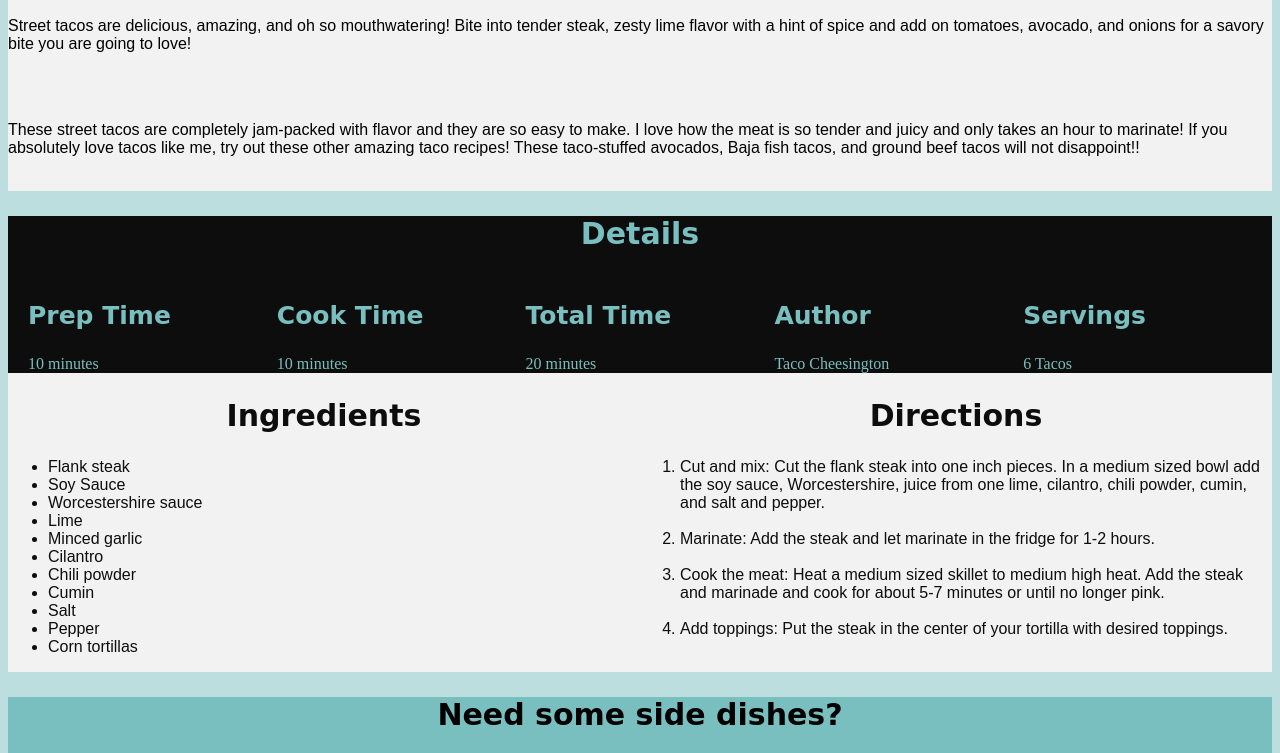
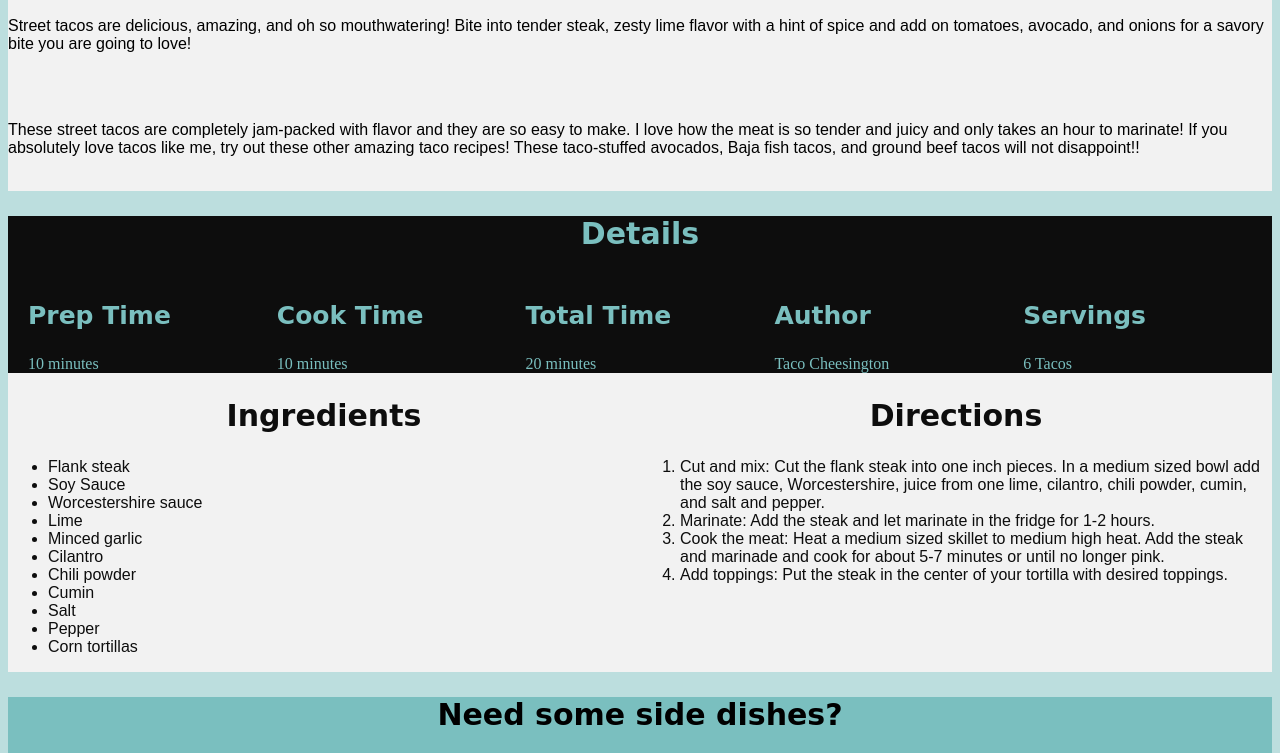
Before and after one commit to ericafor/Recipe_, a plain HTML site: page index.html in a window 1280 px wide. Shown: the part 503-1256 px from the top of the page. Drawn offline with Linux system fonts and the light colour scheme; grey boxes are pictures that could not be loaded.

Commit message:
Update index.html

```diff
--- a/index.html
+++ b/index.html
@@ -5,23 +5,14 @@
         <meta charset="UTF-8">
         <meta http-equiv="X-UA-Compatible" content="IE=edge">
         <meta name="viewport" content="width=device-width, initial-scale=1.0">
-        <title>SVGs</title>
-    </head>
-    <body>
 
-
- </body>
-
-
-    <head>
-        <meta charset="utf-8">
         <meta name="author" content="Elijah Ricaforte">
         <meta name="description" content="Street Tacos">
         <title>Good Eats- Street Tacos</title>
         <link rel="stylesheet" href="style.css">
     </head>
+    <body>
 
-<body>
 
 
 
@@ -209,10 +200,10 @@ Bite into tender steak, zesty lime flavor with a hint of spice and add on tomato
     <section id="Direction">
     <h2>Directions</h2>
         <ol>
-        <li>Cut and mix: Cut the flank steak into one inch pieces. In a medium sized bowl add the soy sauce, Worcestershire, juice from one lime, cilantro, chili powder, cumin, and salt and pepper.</li> <br>
-        <li>Marinate: Add the steak and let marinate in the fridge for 1-2 hours.</li> <br>
-        <li>Cook the meat: Heat a medium sized skillet to medium high heat. Add the steak and marinade and cook for about 5-7 minutes or until no longer pink.</li> <br>
-        <li>Add toppings: Put the steak in the center of your tortilla with desired toppings.</li> <br>
+        <li>Cut and mix: Cut the flank steak into one inch pieces. In a medium sized bowl add the soy sauce, Worcestershire, juice from one lime, cilantro, chili powder, cumin, and salt and pepper.</li>
+        <li>Marinate: Add the steak and let marinate in the fridge for 1-2 hours.</li>
+        <li>Cook the meat: Heat a medium sized skillet to medium high heat. Add the steak and marinade and cook for about 5-7 minutes or until no longer pink.</li>
+        <li>Add toppings: Put the steak in the center of your tortilla with desired toppings.</li>
     </section>
 
 </section>
```
